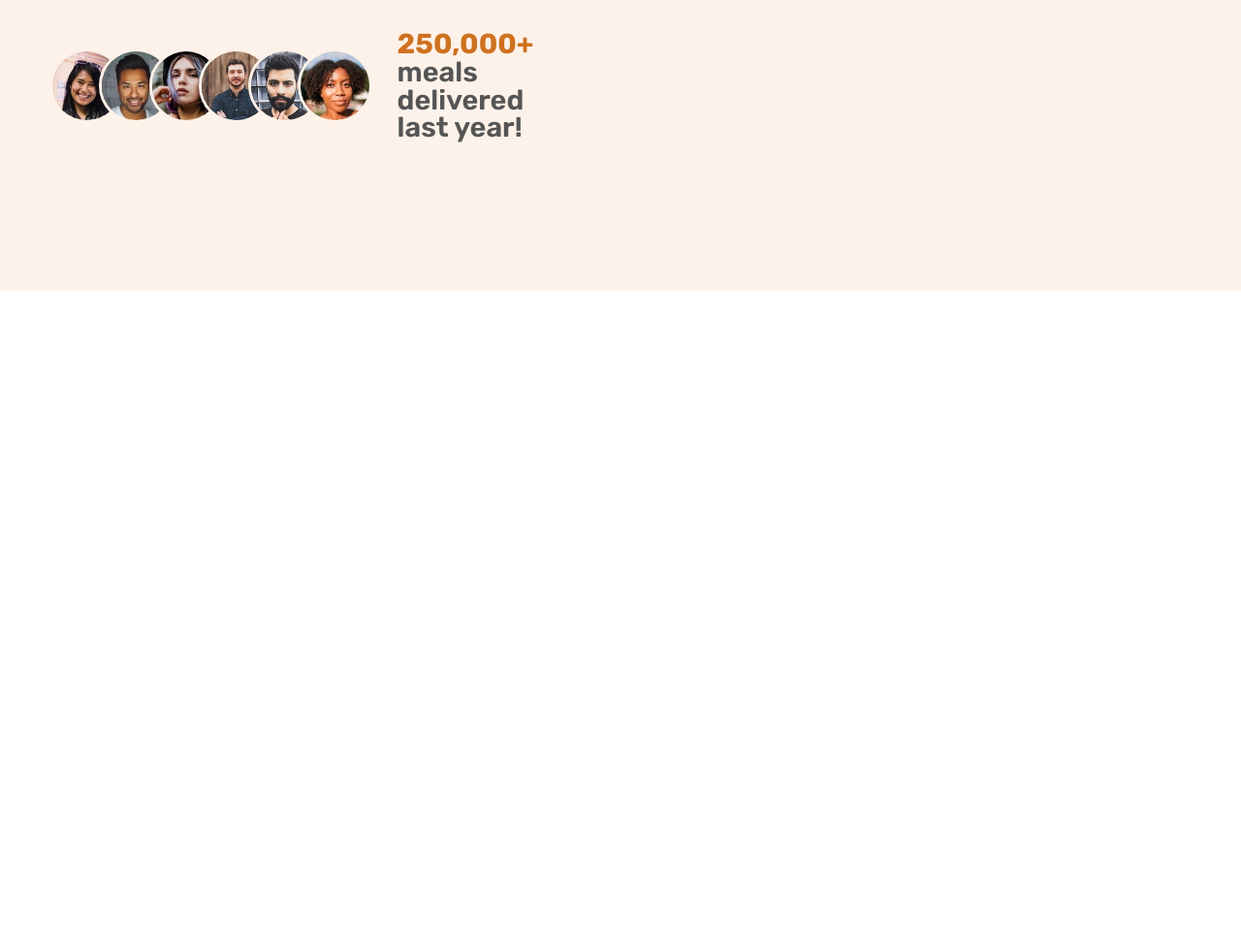
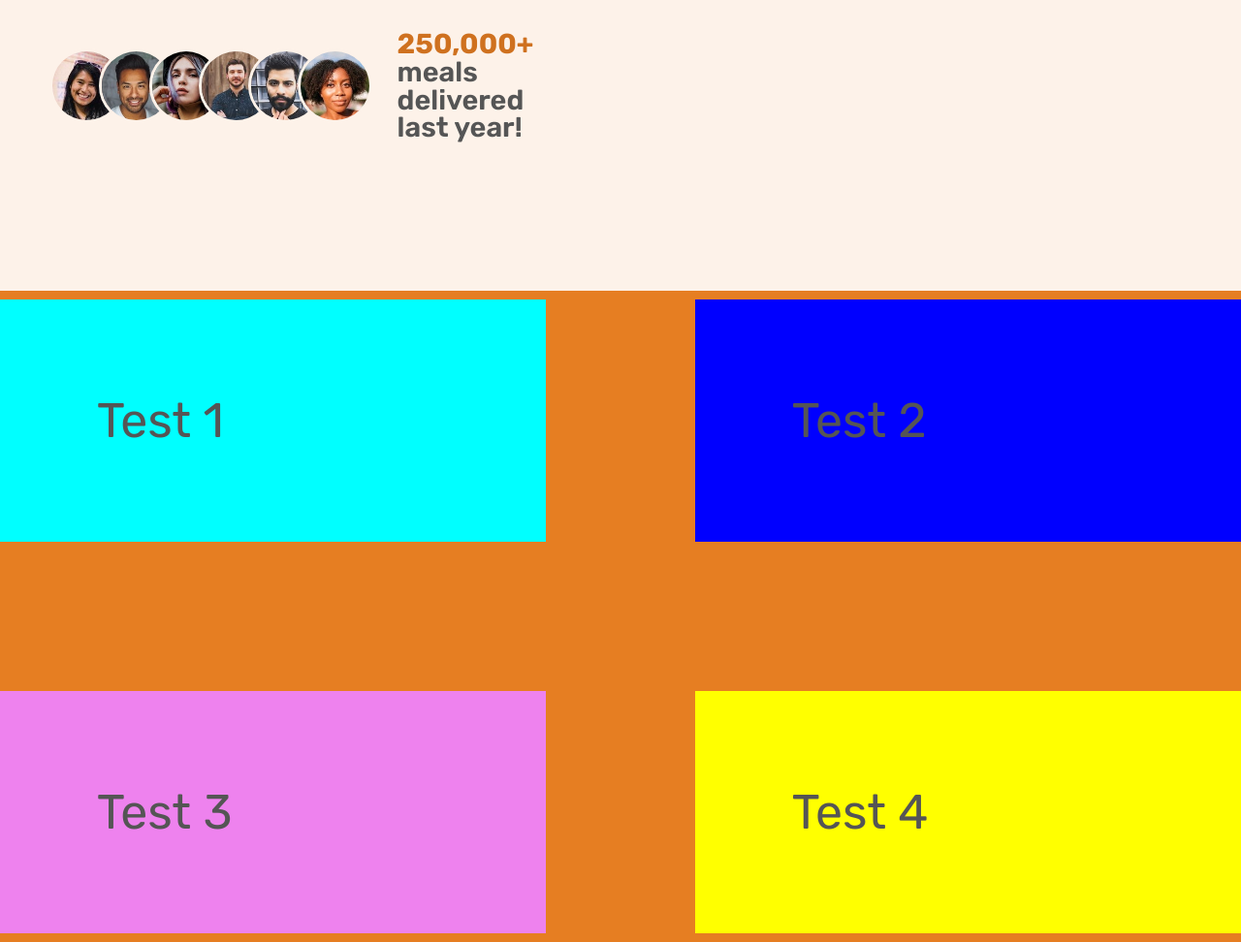
Before and after one commit to benlaguroun/omnifood, a plain HTML site: page index.html in a window 1280 px wide. Shown: the part 1386-2358 px from the top of the page at 97% size. Before the commit the page ends 1686 px from the top, so only its background shows below. Drawn offline with Linux system fonts and the light colour scheme.

Commit message:
add section

```diff
--- a/css/style.css
+++ b/css/style.css
@@ -176,3 +176,36 @@ body {
   color: #cf711f;
   font-weight: 700;
 }
+
+/* ****************************** */
+/* HOW IT WORKS SECTION */
+/* ****************************** */
+
+.section-how {
+  padding: 9.6px 0;
+  background-color: #e67e22;
+}
+
+.grid {
+  display: grid;
+  gap: 9.6rem;
+  grid-template-columns: repeat(2, 1fr);
+}
+
+.section-how div {
+  padding: 100px;
+  font-size: 50px;
+}
+
+.section-how div:nth-child(1) {
+  background-color: aqua;
+}
+.section-how div:nth-child(2) {
+  background-color: blue;
+}
+.section-how div:nth-child(3) {
+  background-color: violet;
+}
+.section-how div:nth-child(4) {
+  background-color: yellow;
+}
--- a/index.html
+++ b/index.html
@@ -67,6 +67,12 @@
           </div>
         </div>
       </section>
+      <section class="section-how grid">
+        <div>Test 1</div>
+        <div>Test 2</div>
+        <div>Test 3</div>
+        <div>Test 4</div>
+      </section>
     </main>
   </body>
 </html>
```
